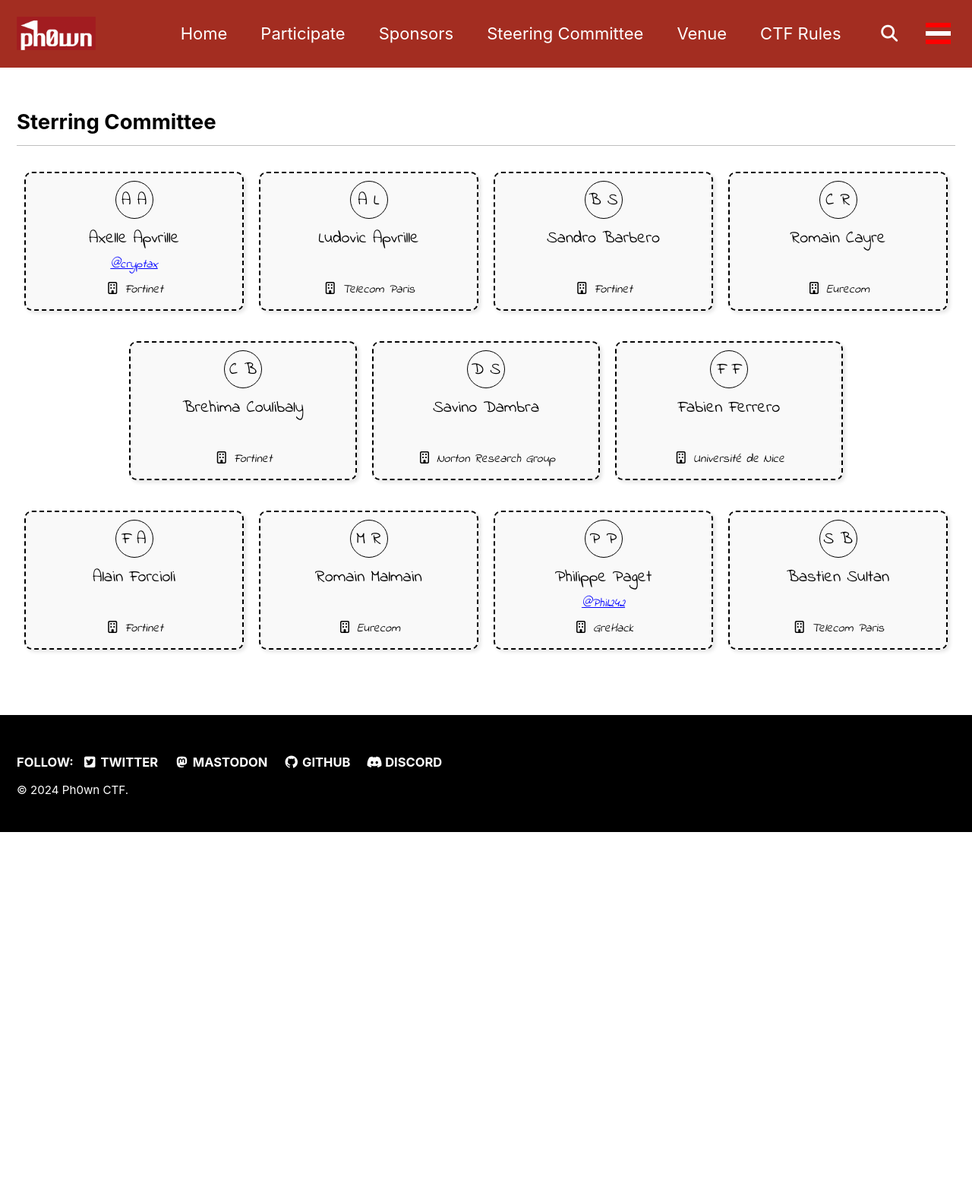
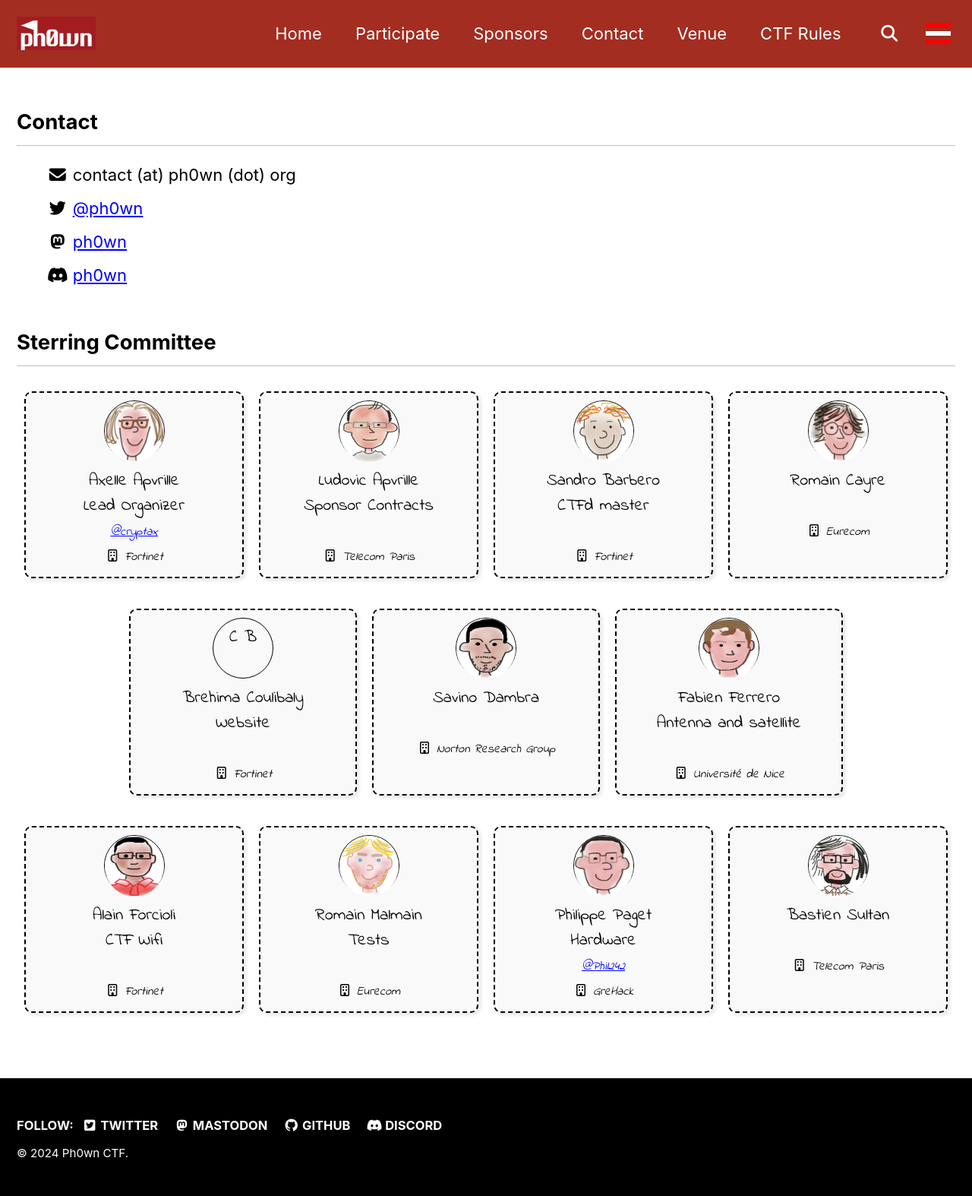
Before and after one commit to ph0wn/ph0wn.github.io, a Jekyll site: the page built from _pages/contact.html, in a window 1280 px wide. Shown: the whole page at 76% size. Built offline with Jekyll 4.4.1, drawn with Linux system fonts in a browser that asks for light colours; cached includes are drawn as plain includes; before the commit the page ends 1095 px from its top, so only the background shows below that.

Commit message:
issue #5 modif

```diff
--- a/_data/navigation.yml
+++ b/_data/navigation.yml
@@ -9,8 +9,8 @@ main:
   - title: Sponsors
     url: /sponsors/
 
-  - title: Steering Committee
-    url: /steeringCommittee/
+  - title: Contact
+    url: /contact/
 
   - title: Venue
     url: /venue/
--- a/_pages/steering_committee.html
+++ b/_pages/contact.html
@@ -1,61 +1,91 @@
 ---
 layout: splash
 author_profile: false
-title: "Steering Committee"
-permalink: /steeringCommittee/
+title: "contact"
+permalink: /contact/
 entries_layout: grid
 search: false
 
 committee_grid_1:
   - name: "Axelle Apvrille"
+    photo: "/assets/images/staff/axelle-apvrille.png"
+    role: "Lead Organizer"
     social: "@cryptax"
     socialLink: "https://x.com/cryptax"
     workPlace: "Fortinet"
 
   - name: "Ludovic Apvrille"
+    photo: "/assets/images/staff/ludovic-apvrille.png"
+    role: "Sponsor Contracts"
     social: ""
     workPlace: "Telecom Paris"
 
   - name: "Sandro Barbero"
+    photo: "/assets/images/staff/sandro-barbero.png"
+    role: "CTFd master"
     social: ""
     workPlace: "Fortinet"
 
   - name: "Romain Cayre"
+    photo: "/assets/images/staff/romain-cayre.png"
+    role: ""
     social: ""
     workPlace: "Eurecom"
 
 committee_grid_2:
     - name: "Brehima Coulibaly"
+      photo: ""
+      role: "Website"
       social: ""
       workPlace: "Fortinet"
 
     - name: "Savino Dambra"
+      photo: "/assets/images/staff/savino-dambra.png"
       social: ""
       workPlace: "Norton Research Group"
 
     - name: "Fabien Ferrero"
+      photo: "/assets/images/staff/fabien-ferrero.png"
+      role: "Antenna and satellite"
       social: ""
       workPlace: "Université de Nice"
 
 committee_grid_3:
   - name: "Alain Forcioli"
+    photo: "/assets/images/staff/alain-forcioli.png"
+    role: "CTF Wifi"
     social: ""
     workPlace: "Fortinet"
 
   - name: "Romain Malmain"
+    photo: "/assets/images/staff/romain-malmain.png"
+    role: "Tests"
     social: ""
     workPlace: "Eurecom"
 
   - name: "Philippe Paget"
+    photo: "/assets/images/staff/philippe-paget.png"
+    role: "Hardware"
     social: "@Phil242"
     socialLink: "https://twitter.com/Phil242"
     workPlace: "GreHack"
 
   - name: "Bastien Sultan"
+    photo: "/assets/images/staff/bastien-sultan.png"
     social: ""
     workPlace: "Telecom Paris"
 
 ---
+
+<h2>Contact</h2>
+<ul class="no-bullets">
+  <li> <i class="fa fa-envelope"></i>  contact (at) ph0wn (dot) org</li>
+  <li> <i class="fab fa-twitter"></i> <a href="https://twitter.com/ph0wn">@ph0wn</a></li>
+
+  <li> <i class="fab fa-mastodon"></i> <a href="https://infosec.exchange/@ph0wn">ph0wn</a></li>
+  <li> <i class="fab fa-discord"></i> <a href="https://discord.gg/X5n2q4Nq">ph0wn</a></li>
+
+</ul>
 
 
 <h2> Sterring Committee</h2>
@@ -68,11 +98,18 @@ committee_grid_3:
         <div class="box">
             <div class="steering-committee">
               <div class="profileBox">
-                {{ member.name | split:" " | last | slice: 0, 1 }} {{ member.name | split:" " | first | slice: 0, 1 }}
+                {% if member.photo.size > 0 %}
+                  <img src="{{ member.photo }}" >
+                {% else %}
+                  {{ member.name | split:" " | last | slice: 0, 1 }} {{ member.name | split:" " | first | slice: 0, 1 }}
+                {% endif %}
               </div>
             </div>
             <div>
               {{ member.name }}
+            </div>
+            <div>
+              {{ member.role }}
             </div>
             <i>
               {% if member.socialLink %}
@@ -95,11 +132,18 @@ committee_grid_3:
       <div class="box">
           <div class="steering-committee">
             <div class="profileBox">
-              {{ member.name | split:" " | last | slice: 0, 1 }} {{ member.name | split:" " | first | slice: 0, 1 }}
+              {% if member.photo.size > 0 %}
+                  <img src="{{ member.photo }}" >
+                {% else %}
+                  {{ member.name | split:" " | last | slice: 0, 1 }} {{ member.name | split:" " | first | slice: 0, 1 }}
+              {% endif %}
             </div>
           </div>
           <div>
             {{ member.name }}
+          </div>
+          <div>
+            {{ member.role }}
           </div>
           <i>
             {% if member.socialLink %}
@@ -121,11 +165,18 @@ committee_grid_3:
       <div class="box">
           <div class="steering-committee">
             <div class="profileBox">
-              {{ member.name | split:" " | last | slice: 0, 1 }} {{ member.name | split:" " | first | slice: 0, 1 }}
+              {% if member.photo.size > 0 %}
+                  <img src="{{ member.photo }}" >
+              {% else %}
+                  {{ member.name | split:" " | last | slice: 0, 1 }} {{ member.name | split:" " | first | slice: 0, 1 }}
+              {% endif %}
             </div>
           </div>
           <div>
             {{ member.name }}
+          </div>
+          <div>
+            {{ member.role }}
           </div>
           <i>
             {% if member.socialLink %}
--- a/assets/css/main.scss
+++ b/assets/css/main.scss
@@ -115,8 +115,8 @@ search: false
     width: 100px;
 }
 .org-chart img {
-    width: 50px;
-    height: 50px;
+    width: 80px;
+    height: 80px;
     border-radius: 50%;
     margin-bottom: 10px;
 }
@@ -129,8 +129,8 @@ search: false
 }
 
 .steering-committee .profileBox {
-  width: 50px;
-  height: 50px;
+  width: 80px;
+  height: 80px;
   line-height: 50px;
   text-align: center;
   border: 1px solid black;
```
Also changed, not shown: assets/images/staff/alain-forcioli.png (added), assets/images/staff/axelle-apvrille.png (added), assets/images/staff/bastien-sultan.png (added), assets/images/staff/fabien-ferrero.png (added), assets/images/staff/ludovic-apvrille.png (added), assets/images/staff/philippe-paget.png (added), assets/images/staff/prof.png (added), assets/images/staff/romain-cayre.png (added), assets/images/staff/romain-malmain.png (added), assets/images/staff/sandro-barbero.png (added), assets/images/staff/savino-dambra.png (added).
